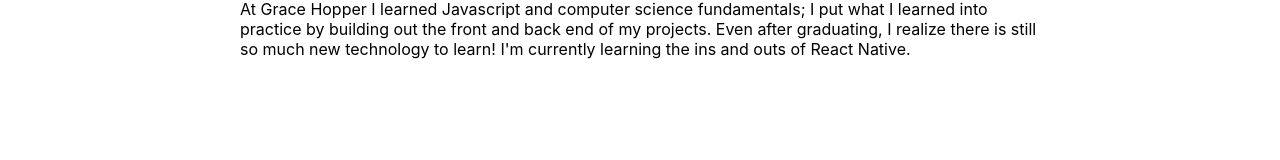
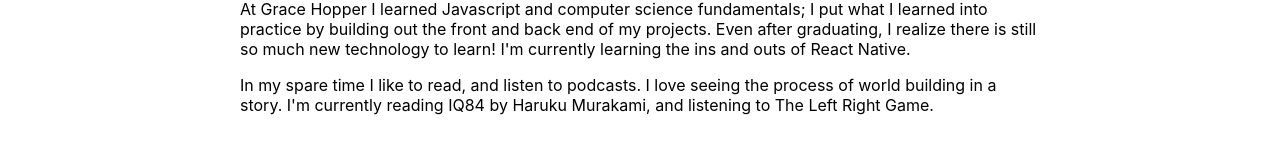
Before and after one commit to LTan9876/LTan9876.github.io, a React (Create React App) app: page / in a window 1280 px wide. Shown: the part 792-952 px from the top of the page. Built offline with nearby package versions, Linux system fonts and the light colour scheme.

Commit message:
about p3 added

```diff
--- a/src/Components/About.js
+++ b/src/Components/About.js
@@ -12,6 +12,9 @@
       <p>
         At Grace Hopper I learned Javascript and computer science fundamentals;  I put what I learned into practice by building out the front and back end of my projects.  Even after graduating, I realize there is still so much new technology to learn!  I'm currently learning the ins and outs of React Native.
       </p>
+      <p>
+        In my spare time I like to read, and listen to podcasts.  I love seeing the process of world building in a story.  I'm currently reading IQ84 by Haruku Murakami, and listening to The Left Right Game.
+      </p>
       </div>
     )
   }
```
